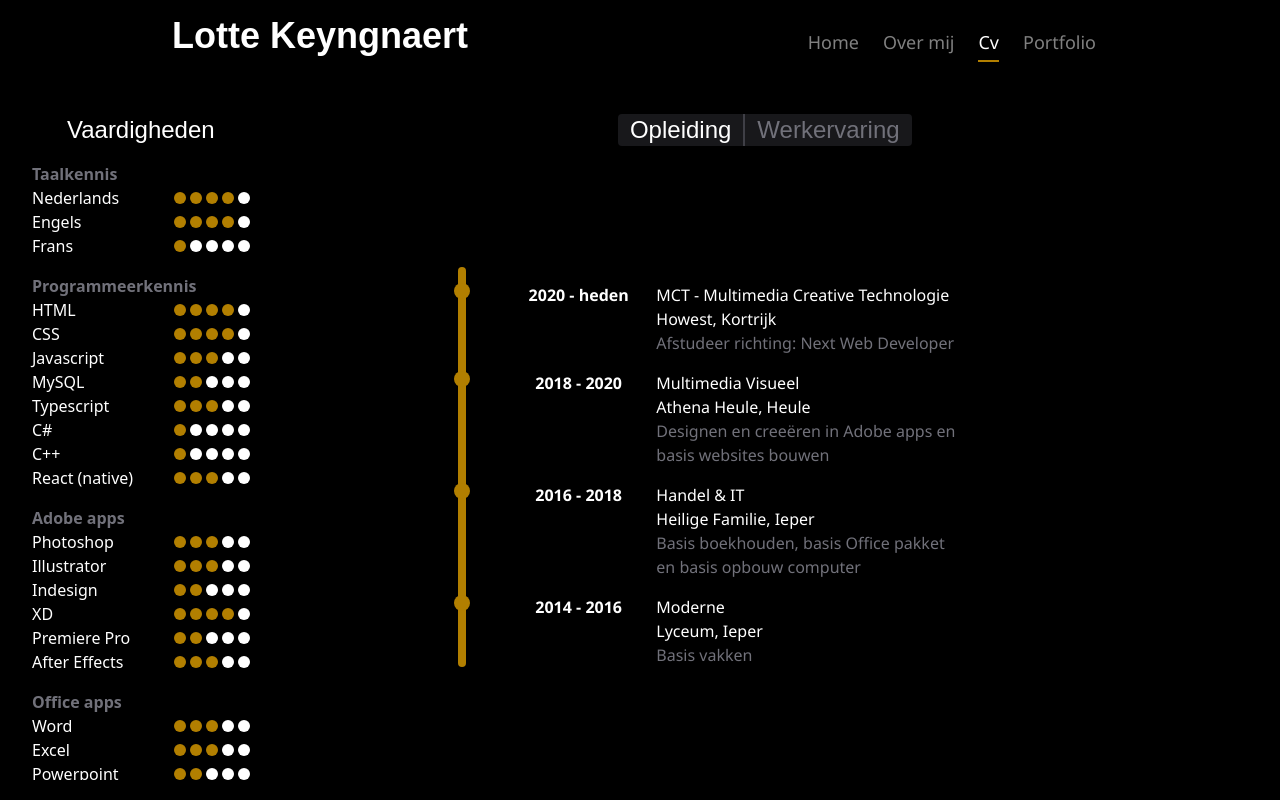
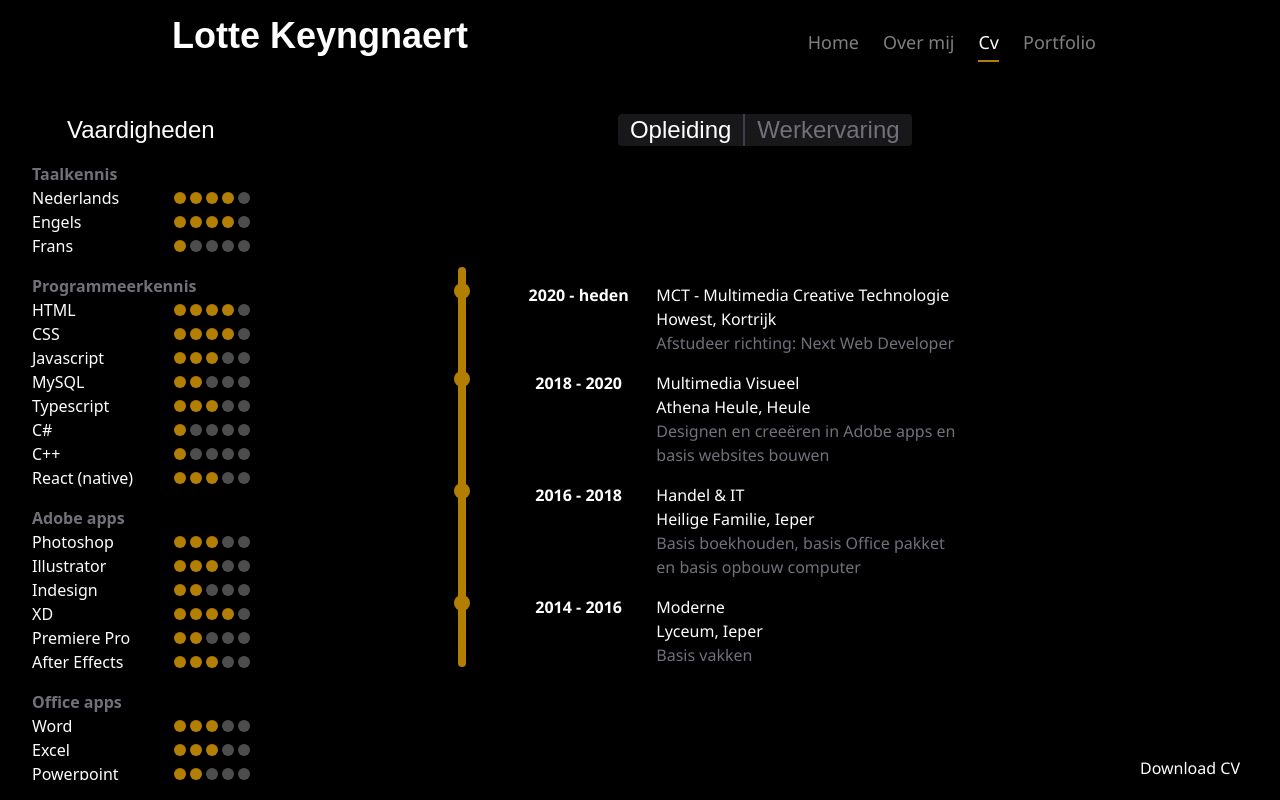
Before and after one commit to KeyngnaertLotte/Portfolio, a React (Vite) app: page /cv in a window 1280 px wide. Built offline with nearby package versions, Linux system fonts and the light colour scheme; a web font is replaced by a local one.

Commit message:
web done

```diff
--- a/src/components/CV/AppComputervaardigheden.tsx
+++ b/src/components/CV/AppComputervaardigheden.tsx
@@ -17,7 +17,7 @@ export default () => {
               <div className='w-3 h-3 bg-[#B27F00] rounded-xl'></div>
               <div className='w-3 h-3 bg-[#B27F00] rounded-xl'></div>
               <div className='w-3 h-3 bg-[#B27F00] rounded-xl'></div>
-              <div className='w-3 h-3 bg-white rounded-xl'></div>
+              <div className='w-3 h-3 bg-white opacity-30 rounded-xl'></div>
             </div>
           </div>
           <div className='flex flex-row justify-between items-center'>
@@ -27,17 +27,17 @@ export default () => {
               <div className='w-3 h-3 bg-[#B27F00] rounded-xl'></div>
               <div className='w-3 h-3 bg-[#B27F00] rounded-xl'></div>
               <div className='w-3 h-3 bg-[#B27F00] rounded-xl'></div>
-              <div className='w-3 h-3 bg-white rounded-xl'></div>
+              <div className='w-3 h-3 bg-white opacity-30 rounded-xl'></div>
             </div>
           </div>
           <div className='flex flex-row justify-between items-center'>
             <p>Frans</p>
             <div className='flex flex-row gap-1'>
               <div className='w-3 h-3 bg-[#B27F00] rounded-xl'></div>
-              <div className='w-3 h-3 bg-white rounded-xl'></div>
-              <div className='w-3 h-3 bg-white rounded-xl'></div>
-              <div className='w-3 h-3 bg-white rounded-xl'></div>
-              <div className='w-3 h-3 bg-white rounded-xl'></div>
+              <div className='w-3 h-3 bg-white opacity-30 rounded-xl'></div>
+              <div className='w-3 h-3 bg-white opacity-30 rounded-xl'></div>
+              <div className='w-3 h-3 bg-white opacity-30 rounded-xl'></div>
+              <div className='w-3 h-3 bg-white opacity-30 rounded-xl'></div>
             </div>
           </div>
         </div>
@@ -50,7 +50,7 @@ export default () => {
               <div className='w-3 h-3 bg-[#B27F00] rounded-xl'></div>
               <div className='w-3 h-3 bg-[#B27F00] rounded-xl'></div>
               <div className='w-3 h-3 bg-[#B27F00] rounded-xl'></div>
-              <div className='w-3 h-3 bg-white rounded-xl'></div>
+              <div className='w-3 h-3 bg-white opacity-30 rounded-xl'></div>
             </div>
           </div>
           <div className='flex flex-row justify-between items-center'>
@@ -60,7 +60,7 @@ export default () => {
               <div className='w-3 h-3 bg-[#B27F00] rounded-xl'></div>
               <div className='w-3 h-3 bg-[#B27F00] rounded-xl'></div>
               <div className='w-3 h-3 bg-[#B27F00] rounded-xl'></div>
-              <div className='w-3 h-3 bg-white rounded-xl'></div>
+              <div className='w-3 h-3 bg-white opacity-30 rounded-xl'></div>
             </div>
           </div>
           <div className='flex flex-row justify-between items-center'>
@@ -69,8 +69,8 @@ export default () => {
               <div className='w-3 h-3 bg-[#B27F00] rounded-xl'></div>
               <div className='w-3 h-3 bg-[#B27F00] rounded-xl'></div>
               <div className='w-3 h-3 bg-[#B27F00] rounded-xl'></div>
-              <div className='w-3 h-3 bg-white rounded-xl'></div>
-              <div className='w-3 h-3 bg-white rounded-xl'></div>
+              <div className='w-3 h-3 bg-white opacity-30 rounded-xl'></div>
+              <div className='w-3 h-3 bg-white opacity-30 rounded-xl'></div>
             </div>
           </div>
           <div className='flex flex-row justify-between items-center'>
@@ -78,9 +78,9 @@ export default () => {
             <div className='flex flex-row gap-1'>
               <div className='w-3 h-3 bg-[#B27F00] rounded-xl'></div>
               <div className='w-3 h-3 bg-[#B27F00] rounded-xl'></div>
-              <div className='w-3 h-3 bg-white rounded-xl'></div>
-              <div className='w-3 h-3 bg-white rounded-xl'></div>
-              <div className='w-3 h-3 bg-white rounded-xl'></div>
+              <div className='w-3 h-3 bg-white opacity-30 rounded-xl'></div>
+              <div className='w-3 h-3 bg-white opacity-30 rounded-xl'></div>
+              <div className='w-3 h-3 bg-white opacity-30 rounded-xl'></div>
             </div>
           </div>
           <div className='flex flex-row justify-between items-center'>
@@ -89,28 +89,28 @@ export default () => {
               <div className='w-3 h-3 bg-[#B27F00] rounded-xl'></div>
               <div className='w-3 h-3 bg-[#B27F00] rounded-xl'></div>
               <div className='w-3 h-3 bg-[#B27F00] rounded-xl'></div>
-              <div className='w-3 h-3 bg-white rounded-xl'></div>
-              <div className='w-3 h-3 bg-white rounded-xl'></div>
+              <div className='w-3 h-3 bg-white opacity-30 rounded-xl'></div>
+              <div className='w-3 h-3 bg-white opacity-30 rounded-xl'></div>
             </div>
           </div>
           <div className='flex flex-row justify-between items-center'>
             <p>C#</p>
             <div className='flex flex-row gap-1'>
               <div className='w-3 h-3 bg-[#B27F00] rounded-xl'></div>
-              <div className='w-3 h-3 bg-white rounded-xl'></div>
-              <div className='w-3 h-3 bg-white rounded-xl'></div>
-              <div className='w-3 h-3 bg-white rounded-xl'></div>
-              <div className='w-3 h-3 bg-white rounded-xl'></div>
+              <div className='w-3 h-3 bg-white opacity-30 rounded-xl'></div>
+              <div className='w-3 h-3 bg-white opacity-30 rounded-xl'></div>
+              <div className='w-3 h-3 bg-white opacity-30 rounded-xl'></div>
+              <div className='w-3 h-3 bg-white opacity-30 rounded-xl'></div>
             </div>
           </div>
           <div className='flex flex-row justify-between items-center'>
             <p>C++</p>
             <div className='flex flex-row gap-1'>
               <div className='w-3 h-3 bg-[#B27F00] rounded-xl'></div>
-              <div className='w-3 h-3 bg-white rounded-xl'></div>
-              <div className='w-3 h-3 bg-white rounded-xl'></div>
-              <div className='w-3 h-3 bg-white rounded-xl'></div>
-              <div className='w-3 h-3 bg-white rounded-xl'></div>
+              <div className='w-3 h-3 bg-white opacity-30 rounded-xl'></div>
+              <div className='w-3 h-3 bg-white opacity-30 rounded-xl'></div>
+              <div className='w-3 h-3 bg-white opacity-30 rounded-xl'></div>
+              <div className='w-3 h-3 bg-white opacity-30 rounded-xl'></div>
             </div>
           </div>
           <div className='flex flex-row justify-between items-center'>
@@ -119,8 +119,8 @@ export default () => {
               <div className='w-3 h-3 bg-[#B27F00] rounded-xl'></div>
               <div className='w-3 h-3 bg-[#B27F00] rounded-xl'></div>
               <div className='w-3 h-3 bg-[#B27F00] rounded-xl'></div>
-              <div className='w-3 h-3 bg-white rounded-xl'></div>
-              <div className='w-3 h-3 bg-white rounded-xl'></div>
+              <div className='w-3 h-3 bg-white opacity-30 rounded-xl'></div>
+              <div className='w-3 h-3 bg-white opacity-30 rounded-xl'></div>
             </div>
           </div>
         </div>
@@ -132,8 +132,8 @@ export default () => {
               <div className='w-3 h-3 bg-[#B27F00] rounded-xl'></div>
               <div className='w-3 h-3 bg-[#B27F00] rounded-xl'></div>
               <div className='w-3 h-3 bg-[#B27F00] rounded-xl'></div>
-              <div className='w-3 h-3 bg-white rounded-xl'></div>
-              <div className='w-3 h-3 bg-white rounded-xl'></div>
+              <div className='w-3 h-3 bg-white opacity-30 rounded-xl'></div>
+              <div className='w-3 h-3 bg-white opacity-30 rounded-xl'></div>
             </div>
           </div>
           <div className='flex flex-row justify-between items-center'>
@@ -142,8 +142,8 @@ export default () => {
               <div className='w-3 h-3 bg-[#B27F00] rounded-xl'></div>
               <div className='w-3 h-3 bg-[#B27F00] rounded-xl'></div>
               <div className='w-3 h-3 bg-[#B27F00] rounded-xl'></div>
-              <div className='w-3 h-3 bg-white rounded-xl'></div>
-              <div className='w-3 h-3 bg-white rounded-xl'></div>
+              <div className='w-3 h-3 bg-white opacity-30 rounded-xl'></div>
+              <div className='w-3 h-3 bg-white opacity-30 rounded-xl'></div>
             </div>
           </div>
           <div className='flex flex-row justify-between items-center'>
@@ -151,9 +151,9 @@ export default () => {
             <div className='flex flex-row gap-1'>
               <div className='w-3 h-3 bg-[#B27F00] rounded-xl'></div>
               <div className='w-3 h-3 bg-[#B27F00] rounded-xl'></div>
-              <div className='w-3 h-3 bg-white rounded-xl'></div>
-              <div className='w-3 h-3 bg-white rounded-xl'></div>
-              <div className='w-3 h-3 bg-white rounded-xl'></div>
+              <div className='w-3 h-3 bg-white opacity-30 rounded-xl'></div>
+              <div className='w-3 h-3 bg-white opacity-30 rounded-xl'></div>
+              <div className='w-3 h-3 bg-white opacity-30 rounded-xl'></div>
             </div>
           </div>
           <div className='flex flex-row justify-between items-center'>
@@ -163,7 +163,7 @@ export default () => {
               <div className='w-3 h-3 bg-[#B27F00] rounded-xl'></div>
               <div className='w-3 h-3 bg-[#B27F00] rounded-xl'></div>
               <div className='w-3 h-3 bg-[#B27F00] rounded-xl'></div>
-              <div className='w-3 h-3 bg-white rounded-xl'></div>
+              <div className='w-3 h-3 bg-white opacity-30 rounded-xl'></div>
             </div>
           </div>
           <div className='flex flex-row justify-between items-center'>
@@ -171,9 +171,9 @@ export default () => {
             <div className='flex flex-row gap-1'>
               <div className='w-3 h-3 bg-[#B27F00] rounded-xl'></div>
               <div className='w-3 h-3 bg-[#B27F00] rounded-xl'></div>
-              <div className='w-3 h-3 bg-white rounded-xl'></div>
-              <div className='w-3 h-3 bg-white rounded-xl'></div>
-              <div className='w-3 h-3 bg-white rounded-xl'></div>
+              <div className='w-3 h-3 bg-white opacity-30 rounded-xl'></div>
+              <div className='w-3 h-3 bg-white opacity-30 rounded-xl'></div>
+              <div className='w-3 h-3 bg-white opacity-30 rounded-xl'></div>
             </div>
           </div>
           <div className='flex flex-row justify-between items-center'>
@@ -182,8 +182,8 @@ export default () => {
               <div className='w-3 h-3 bg-[#B27F00] rounded-xl'></div>
               <div className='w-3 h-3 bg-[#B27F00] rounded-xl'></div>
               <div className='w-3 h-3 bg-[#B27F00] rounded-xl'></div>
-              <div className='w-3 h-3 bg-white rounded-xl'></div>
-              <div className='w-3 h-3 bg-white rounded-xl'></div>
+              <div className='w-3 h-3 bg-white opacity-30 rounded-xl'></div>
+              <div className='w-3 h-3 bg-white opacity-30 rounded-xl'></div>
             </div>
           </div>
         </div>
@@ -195,8 +195,8 @@ export default () => {
               <div className='w-3 h-3 bg-[#B27F00] rounded-xl'></div>
               <div className='w-3 h-3 bg-[#B27F00] rounded-xl'></div>
               <div className='w-3 h-3 bg-[#B27F00] rounded-xl'></div>
-              <div className='w-3 h-3 bg-white rounded-xl'></div>
-              <div className='w-3 h-3 bg-white rounded-xl'></div>
+              <div className='w-3 h-3 bg-white opacity-30 rounded-xl'></div>
+              <div className='w-3 h-3 bg-white opacity-30 rounded-xl'></div>
             </div>
           </div>
           <div className='flex flex-row justify-between items-center'>
@@ -205,8 +205,8 @@ export default () => {
               <div className='w-3 h-3 bg-[#B27F00] rounded-xl'></div>
               <div className='w-3 h-3 bg-[#B27F00] rounded-xl'></div>
               <div className='w-3 h-3 bg-[#B27F00] rounded-xl'></div>
-              <div className='w-3 h-3 bg-white rounded-xl'></div>
-              <div className='w-3 h-3 bg-white rounded-xl'></div>
+              <div className='w-3 h-3 bg-white opacity-30 rounded-xl'></div>
+              <div className='w-3 h-3 bg-white opacity-30 rounded-xl'></div>
             </div>
           </div>
           <div className='flex flex-row justify-between items-center'>
@@ -214,9 +214,9 @@ export default () => {
             <div className='flex flex-row gap-1'>
               <div className='w-3 h-3 bg-[#B27F00] rounded-xl'></div>
               <div className='w-3 h-3 bg-[#B27F00] rounded-xl'></div>
-              <div className='w-3 h-3 bg-white rounded-xl'></div>
-              <div className='w-3 h-3 bg-white rounded-xl'></div>
-              <div className='w-3 h-3 bg-white rounded-xl'></div>
+              <div className='w-3 h-3 bg-white opacity-30 rounded-xl'></div>
+              <div className='w-3 h-3 bg-white opacity-30 rounded-xl'></div>
+              <div className='w-3 h-3 bg-white opacity-30 rounded-xl'></div>
             </div>
           </div>
         </div>
--- a/src/routes/Cv.tsx
+++ b/src/routes/Cv.tsx
@@ -88,6 +88,7 @@ export default function Cv() {
           </div>
         </div>
       </div>
+      <a href={cvLotte} download="CV_LotteKeyngnaert" className='text-white font-body absolute bottom-5 right-10'>Download CV</a>
     </main>
   );
 }
```
Also changed, not shown: src/components/CV/AppWerkervaring.tsx (+22 -5 lines), 1 other file (tests, documents, lock files or other folders).
